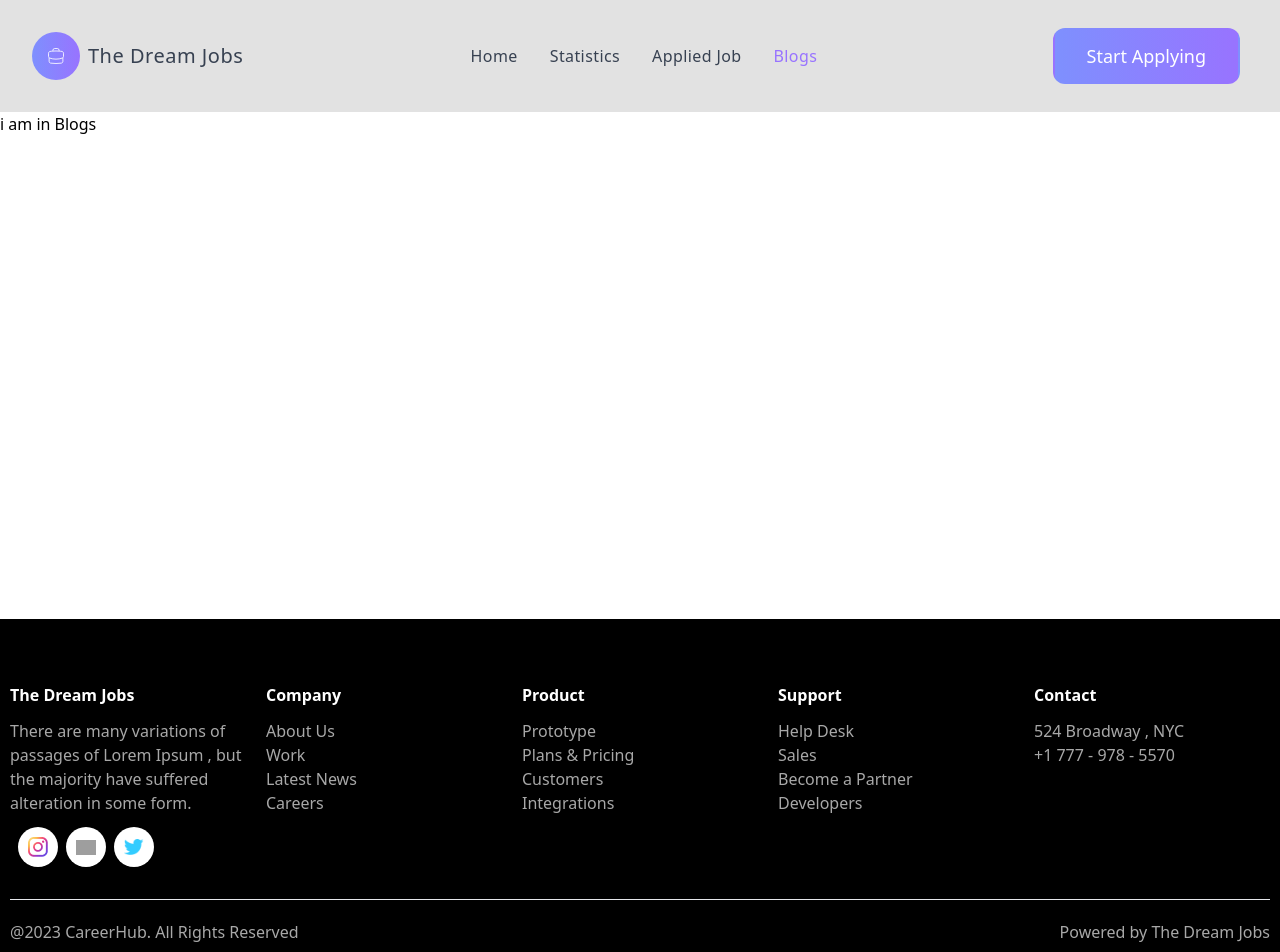
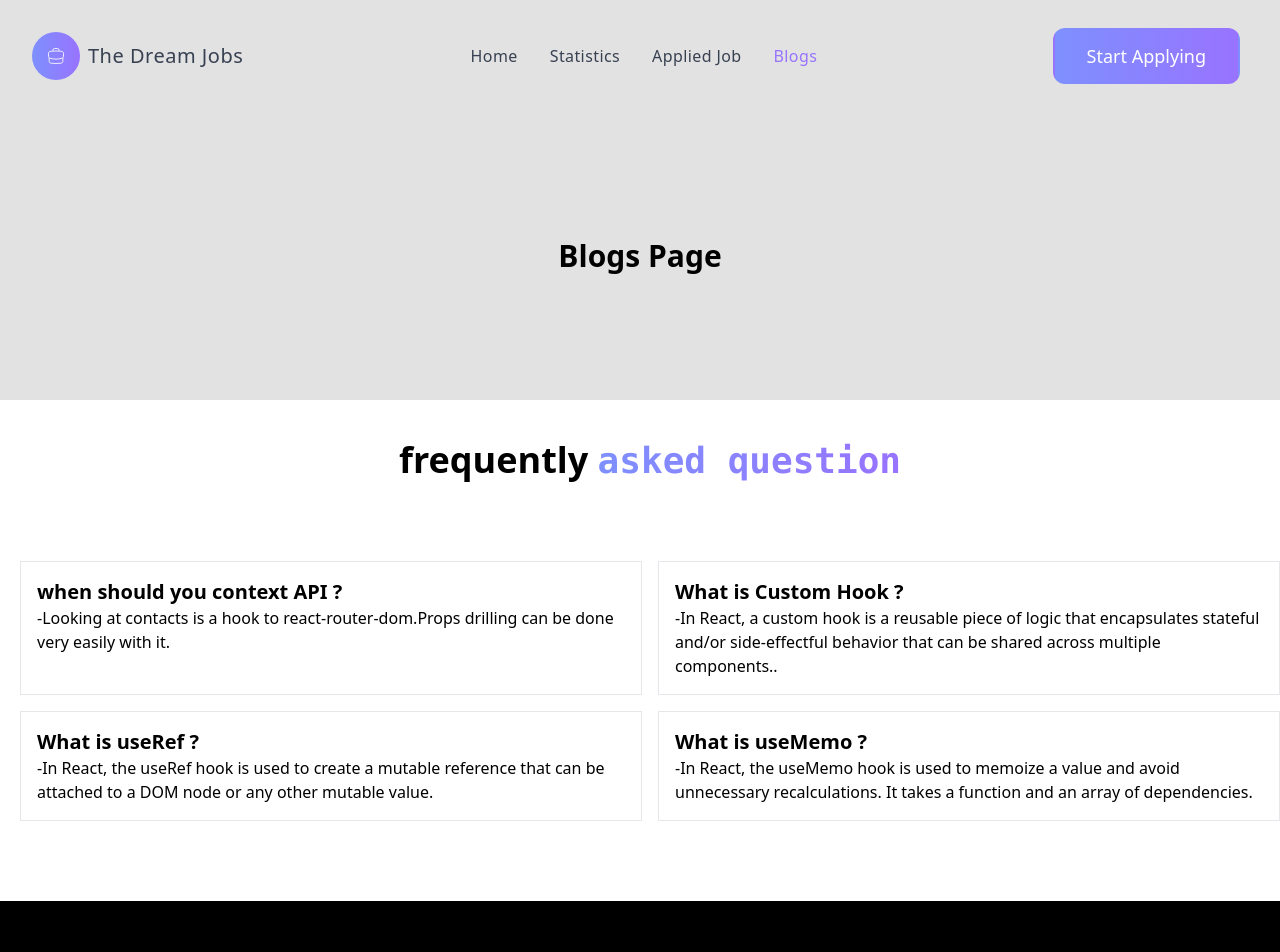
Before and after one commit to ashiqur-r-biplop/project-5, a React (Vite) app: page /Blogs in a window 1280 px wide. Shown: the top 952 px of the page. Built offline with nearby package versions, Linux system fonts and the light colour scheme; grey boxes are pictures that could not be loaded.

Commit message:
work as done

```diff
--- a/src/Components/AppliedJob/AppliedJob.jsx
+++ b/src/Components/AppliedJob/AppliedJob.jsx
@@ -2,6 +2,7 @@ import React, { useEffect, useState } from "react";
 import { getLocalStorage } from "../utilities/fakedb";
 import ShowAplliedJob from "../ShowAplliedJob/ShowAplliedJob";
 import "./AppliedJob.css";
+import OthersHeader from "../OthersHeader/OthersHeader";
 
 const AppliedJob = () => {
   const [applied, setApplied] = useState([]);
@@ -14,21 +15,36 @@ const AppliedJob = () => {
     const sortData = getData?.filter((a) => a.Job_location === data);
     setApplied(sortData);
   };
-  const handleAllData = () =>{
+  const handleAllData = () => {
     const getData = getLocalStorage();
-    setApplied(getData)
-  }
+    setApplied(getData);
+  };
   // const
   return (
-    <div className="sm:max-w-xl md:max-w-full my-5 lg:max-w-screen-xl mx-auto lg:my-20 md:my-10">
-      <div className="text-end flex flex-col md:flex-row ms-auto lg:w-max">
-        <button className="btn-outlined" onClick={() => handleOnsite("Onsite")}>Onsite</button>
-        <button className="btn-outlined" onClick={() => handleOnsite("Remote")}>Remote</button>
-        <button className="btn-outlined" onClick={handleAllData}>All Applied Jobs</button>
+    <div>
+      <OthersHeader>Applied Jobs</OthersHeader>
+      <div className="sm:max-w-xl md:max-w-full my-5 lg:max-w-screen-xl mx-auto lg:my-20 md:my-10">
+        <div className="text-end flex flex-col md:flex-row ms-auto lg:w-max">
+          <button
+            className="btn-outlined"
+            onClick={() => handleOnsite("Onsite")}
+          >
+            Onsite
+          </button>
+          <button
+            className="btn-outlined"
+            onClick={() => handleOnsite("Remote")}
+          >
+            Remote
+          </button>
+          <button className="btn-outlined" onClick={handleAllData}>
+            All Applied Jobs
+          </button>
+        </div>
+        {applied?.map((data) => (
+          <ShowAplliedJob data={data} key={data.id}></ShowAplliedJob>
+        ))}
       </div>
-      {applied?.map((data) => (
-        <ShowAplliedJob data={data} key={data.id}></ShowAplliedJob>
-      ))}
     </div>
   );
 };
--- a/src/Components/Blogs/Blogs.jsx
+++ b/src/Components/Blogs/Blogs.jsx
@@ -1,11 +1,52 @@
-import React from 'react';
+import React from "react";
+import OthersHeader from "../OthersHeader/OthersHeader";
 
 const Blogs = () => {
-    return (
-        <div>
-            <h1>i am in Blogs</h1>
+  return (
+    <div>
+      <OthersHeader>Blogs Page</OthersHeader>
+      <div className="sm:max-w-xl md:max-w-full lg:max-w-screen-xl mx-auto">
+        <h1 className="md:my-10 ms-5 text-4xl font-bold text-center ">
+          frequently <span className="title-text">asked question</span>
+        </h1>
+        <div className="grid gap-4 md:grid-cols-2 grid-cols-1 lg:my-20 md:my-10 ms-5">
+          <div className="border p-4">
+            <h3 className="text-xl font-semibold">
+              when should you context API ?
+            </h3>
+            <p>
+              -Looking at contacts is a hook to react-router-dom.Props drilling
+              can be done very easily with it.
+            </p>
+          </div>
+
+          <div className="border p-4">
+            <h3 className="text-xl font-semibold">What is Custom Hook ?</h3>
+            <p>
+              -In React, a custom hook is a reusable piece of logic that
+              encapsulates stateful and/or side-effectful behavior that can be
+              shared across multiple components..
+            </p>
+          </div>
+          <div className="border p-4">
+            <h3 className="text-xl font-semibold">What is useRef ?</h3>
+            <p>
+              -In React, the useRef hook is used to create a mutable reference
+              that can be attached to a DOM node or any other mutable value.
+            </p>
+          </div>
+          <div className="border p-4">
+            <h3 className="text-xl font-semibold">What is useMemo ?</h3>
+            <p>
+              -In React, the useMemo hook is used to memoize a value and avoid
+              unnecessary recalculations. It takes a function and an array of
+              dependencies.
+            </p>
+          </div>
         </div>
-    );
+      </div>
+    </div>
+  );
 };
 
 export default Blogs;
--- a/src/Components/OthersHeader/OthersHeader.jsx
+++ b/src/Components/OthersHeader/OthersHeader.jsx
@@ -1,4 +1,5 @@
 import React from "react";
+
 
 const OthersHeader = ({children}) => {
     // console.log(children)
--- a/src/Components/Statistics/Statistics.jsx
+++ b/src/Components/Statistics/Statistics.jsx
@@ -1,5 +1,6 @@
 import React from "react";
 import { Area, AreaChart, CartesianGrid, ResponsiveContainer, Tooltip, XAxis, YAxis } from "recharts";
+import OthersHeader from "../OthersHeader/OthersHeader";
 
 const Statistics = () => {
   const data = [
@@ -40,6 +41,7 @@ const Statistics = () => {
 
   return (
     <div>
+      <OthersHeader>Statistics</OthersHeader>
       <div className="mx-auto  border my-5 lg:w-11/12">
         <ResponsiveContainer width="100%" height={400}>
           <AreaChart
```
